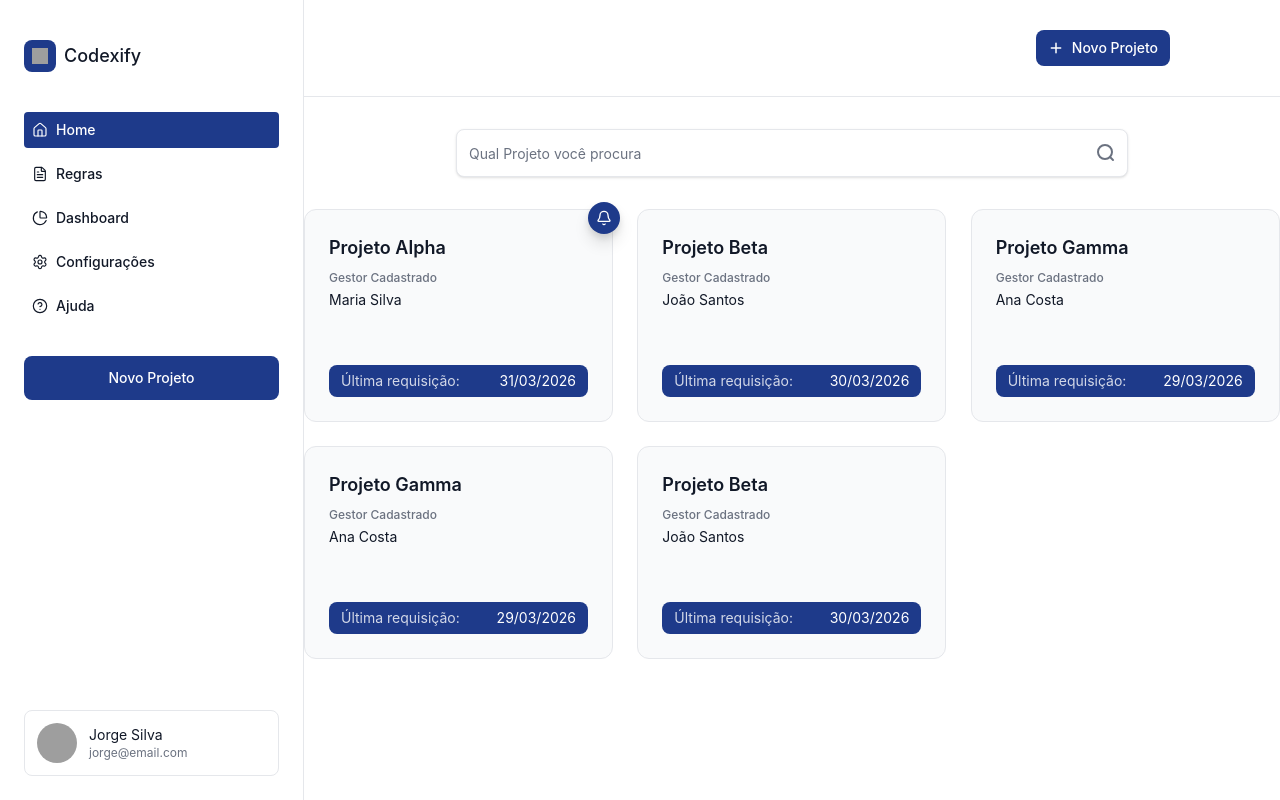
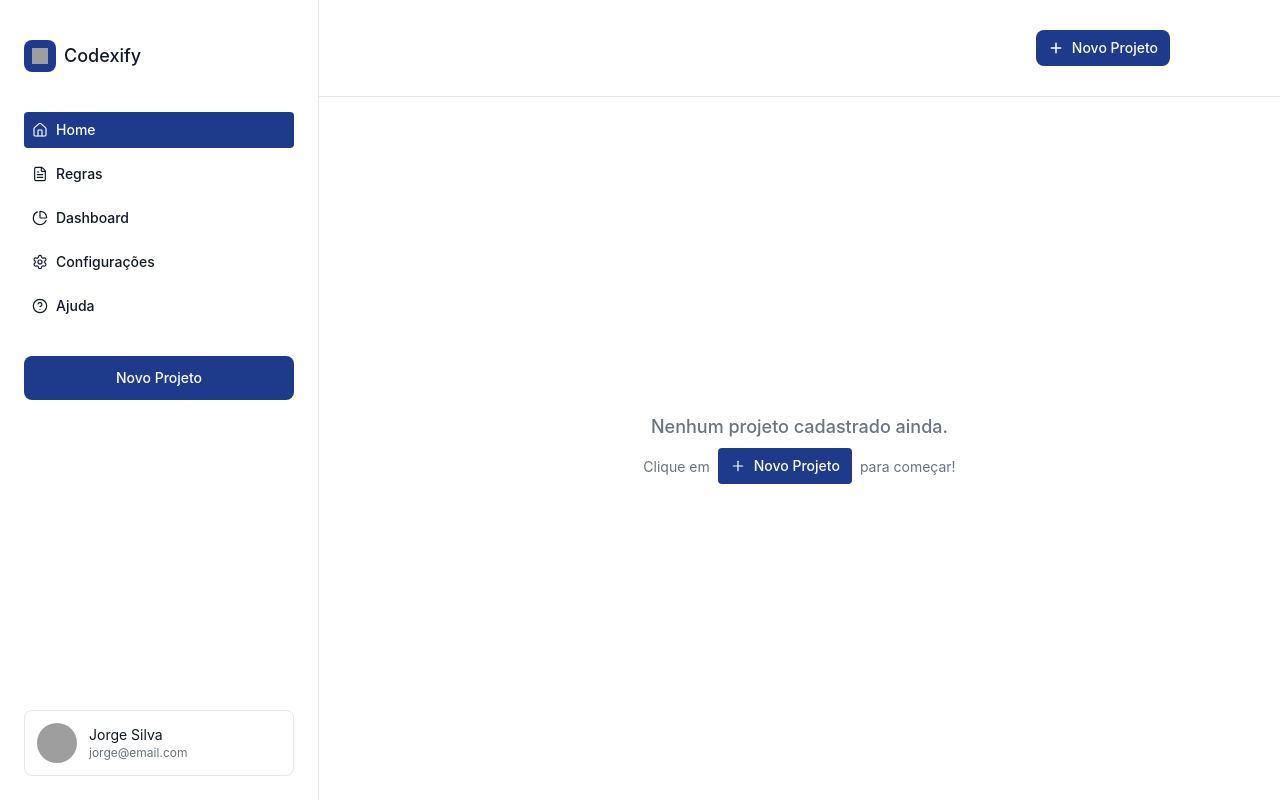
Before and after one commit to DanAraujo1001/Starian-Codexify-Front, a React (Vite) app: page / in a window 1280 px wide. Built offline with nearby package versions, Linux system fonts and the light colour scheme; grey boxes are pictures that could not be loaded.

Commit message:
feat(ui): adiciona estado vazio na home sem projetos

```diff
--- /dev/null
+++ b/src/features/projects/components/ProjectsEmptyState.tsx
@@ -0,0 +1,36 @@
+import { type FC } from "react";
+import { Plus } from "lucide-react";
+
+interface ProjectsEmptyStateProps {
+  onNewProject: () => void;
+}
+
+const ProjectsEmptyState: FC<ProjectsEmptyStateProps> = ({ onNewProject }) => (
+  <section
+    className="flex w-full flex-1 items-center justify-center py-16"
+    aria-live="polite"
+  >
+    <div className="flex flex-col items-center gap-2 text-center">
+      <p className="text-center text-lg font-medium leading-6.75 text-text-secondary">
+        Nenhum projeto cadastrado ainda.
+      </p>
+
+      <div className="flex flex-wrap items-center justify-center gap-2 text-center text-sm leading-5.25 text-text-secondary">
+        <span>Clique em</span>
+
+        <button
+          type="button"
+          onClick={onNewProject}
+          className="inline-flex h-9 items-center gap-2 rounded-sm bg-brand-primary px-3 text-text-brand transition-colors duration-200 hover:bg-brand-hover"
+        >
+          <Plus className="size-4" aria-hidden="true" strokeWidth={1.75} />
+          <span className="text-sm font-medium">Novo Projeto</span>
+        </button>
+
+        <span>para começar!</span>
+      </div>
+    </div>
+  </section>
+);
+
+export default ProjectsEmptyState;
--- a/src/layouts/DashboardLayout.tsx
+++ b/src/layouts/DashboardLayout.tsx
@@ -4,6 +4,7 @@ import Header from "@/components/shared/Header";
 
 interface DashboardLayoutProps {
   children: ReactNode;
+  onNewProject?: () => void;
 }
 
 const mockUser = {
@@ -12,18 +13,23 @@ const mockUser = {
   avatarUrl: "/assets/avatar-jorge.png",
 };
 
-const DashboardLayout: FC<DashboardLayoutProps> = ({ children }) => {
+const DashboardLayout: FC<DashboardLayoutProps> = ({
+  children,
+  onNewProject,
+}) => {
   const [selected, setSelected] = useState("home");
+  const handleNewProject = onNewProject ?? (() => alert("Novo Projeto"));
+
   return (
     <div className="flex h-screen w-screen bg-surface-primary">
       <Sidebar
         user={mockUser}
         selected={selected}
         onSelect={setSelected}
-        onNewProject={() => alert("Novo Projeto")}
+        onNewProject={handleNewProject}
       />
       <div className="flex-1 flex flex-col">
-        <Header onNewProject={() => alert("Novo Projeto")} />
+        <Header onNewProject={handleNewProject} />
         <main className="flex-1 flex flex-col items-center py-8 overflow-y-auto gap-8">
           {children}
         </main>
--- a/src/pages/Home.tsx
+++ b/src/pages/Home.tsx
@@ -1,30 +1,70 @@
+import { useState } from "react";
 import DashboardLayout from "@/layouts/DashboardLayout";
 import ProjectCard from "@/features/projects/components/ProjectCard";
 import ProjectSearchInput from "@/features/projects/components/ProjectSearchInput";
+import ProjectsEmptyState from "@/features/projects/components/ProjectsEmptyState";
 
-const projects = [
-  { name: "Projeto Alpha", manager: "Maria Silva", lastRequest: "31/03/2026" },
-  { name: "Projeto Beta", manager: "João Santos", lastRequest: "30/03/2026" },
-  { name: "Projeto Gamma", manager: "Ana Costa", lastRequest: "29/03/2026" },
-  { name: "Projeto Gamma", manager: "Ana Costa", lastRequest: "29/03/2026" },
-  { name: "Projeto Beta", manager: "João Santos", lastRequest: "30/03/2026" },
+interface Project {
+  id: string;
+  name: string;
+  manager: string;
+  lastRequest: string;
+}
+
+const PROJECTS_MOCK: Project[] = [
+  {
+    id: "projeto-alpha",
+    name: "Projeto Alpha",
+    manager: "Maria Silva",
+    lastRequest: "31/03/2026",
+  },
+  {
+    id: "projeto-beta",
+    name: "Projeto Beta",
+    manager: "João Santos",
+    lastRequest: "30/03/2026",
+  },
+  {
+    id: "projeto-gamma",
+    name: "Projeto Gamma",
+    manager: "Ana Costa",
+    lastRequest: "29/03/2026",
+  },
 ];
 
 const Home = () => {
+  const [projects, setProjects] = useState<Project[]>([]);
+
+  const handleNewProject = () => {
+    setProjects((currentProjects) => {
+      if (currentProjects.length >= PROJECTS_MOCK.length) {
+        return currentProjects;
+      }
+
+      return [...currentProjects, PROJECTS_MOCK[currentProjects.length]];
+    });
+  };
+
   return (
-    <DashboardLayout>
+    <DashboardLayout onNewProject={handleNewProject}>
+      {projects.length === 0 ? (
+        <ProjectsEmptyState onNewProject={handleNewProject} />
+      ) : (
+        <>
           <ProjectSearchInput />
           <div className="grid grid-cols-3 gap-6 w-244">
-        {projects.map((p, i) => (
+            {projects.map((project, index) => (
               <ProjectCard
-            key={i}
-            name={p.name}
-            manager={p.manager}
-            lastRequest={p.lastRequest}
-            highlight={i === 0}
+                key={project.id}
+                name={project.name}
+                manager={project.manager}
+                lastRequest={project.lastRequest}
+                highlight={index === 0}
               />
             ))}
           </div>
+        </>
+      )}
     </DashboardLayout>
   );
 };
```
Lines whose indentation alone changed are shown as unchanged.
